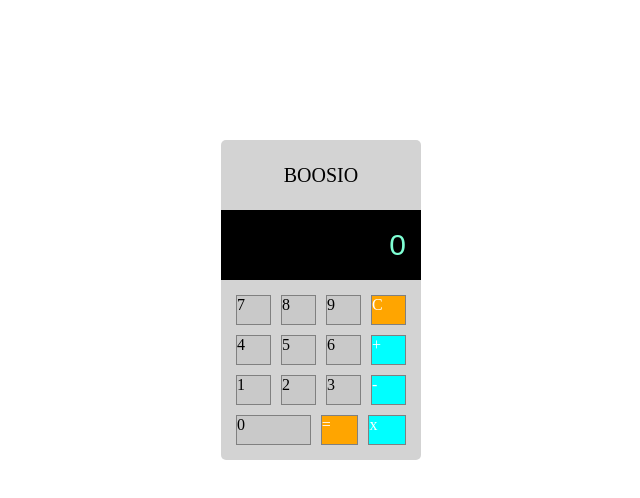
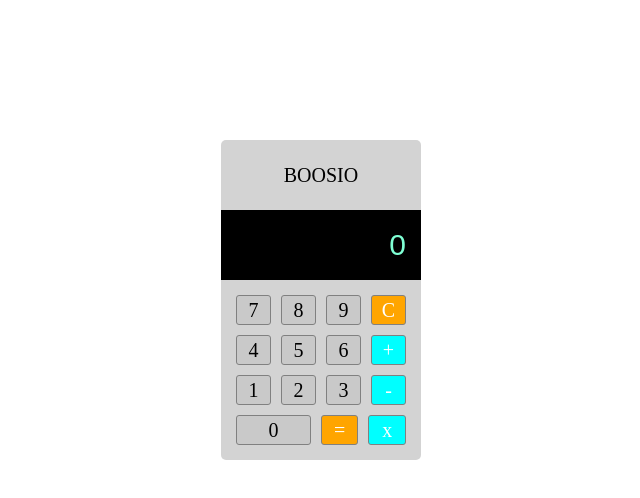
Before and after one commit to DanieleBernassola/htmlcss-simple-calculator, a plain HTML site: page index.html in a window 1280 px wide. Shown: the whole page, without its empty margins (319-959 px from the left). Drawn offline with Linux system fonts and the light colour scheme; a web font is replaced by a local one.

Commit message:
[FIX] Fixed action sizes and alignment

```diff
--- a/css/style.css
+++ b/css/style.css
@@ -62,6 +62,8 @@
     height: 30px;
     width: calc(100% / 4);
     margin: 5px;
+    font-size: 20px;
+    border-radius: 3px;
 }
 
 .bg-orange{
--- a/index.html
+++ b/index.html
@@ -20,27 +20,27 @@
                 <!-- RIGHE CALCOLATRICE -->
                 <div class="action">
                     <div class="row d-flex justify-center">
-                        <div class="col-25">7</div>
-                        <div class="col-25">8</div>
-                        <div class="col-25">9</div>
-                        <div class="col-25 bg-orange col-white">C</div>
+                        <div class="col-25 d-flex justify-center align-center">7</div>
+                        <div class="col-25 d-flex justify-center align-center">8</div>
+                        <div class="col-25 d-flex justify-center align-center">9</div>
+                        <div class="col-25 d-flex justify-center align-center bg-orange col-white">C</div>
                     </div>
                     <div class="row d-flex justify-center">
-                        <div class="col-25">4</div>
-                        <div class="col-25">5</div>
-                        <div class="col-25">6</div>
-                        <div class="col-25 bg-cyan col-white">+</div>
+                        <div class="col-25 d-flex justify-center align-center">4</div>
+                        <div class="col-25 d-flex justify-center align-center">5</div>
+                        <div class="col-25 d-flex justify-center align-center">6</div>
+                        <div class="col-25 d-flex justify-center align-center bg-cyan col-white">+</div>
                     </div>
                     <div class="row d-flex justify-center">
-                        <div class="col-25">1</div>
-                        <div class="col-25">2</div>
-                        <div class="col-25">3</div>
-                        <div class="col-25 bg-cyan col-white">-</div>
+                        <div class="col-25 d-flex justify-center align-center">1</div>
+                        <div class="col-25 d-flex justify-center align-center">2</div>
+                        <div class="col-25 d-flex justify-center align-center">3</div>
+                        <div class="col-25 d-flex justify-center align-center bg-cyan col-white">-</div>
                     </div>
                     <div class="row d-flex justify-center">
-                        <div class="col-25 flex-basis">0</div>
-                        <div class="col-25 bg-orange col-white">=</div>
-                        <div class="col-25 bg-cyan col-white">x</div>
+                        <div class="col-25 d-flex justify-center align-center flex-basis">0</div>
+                        <div class="col-25 d-flex justify-center align-center bg-orange col-white">=</div>
+                        <div class="col-25 d-flex justify-center align-center bg-cyan col-white">x</div>
                     </div>
                 </div>
             </div>
```
